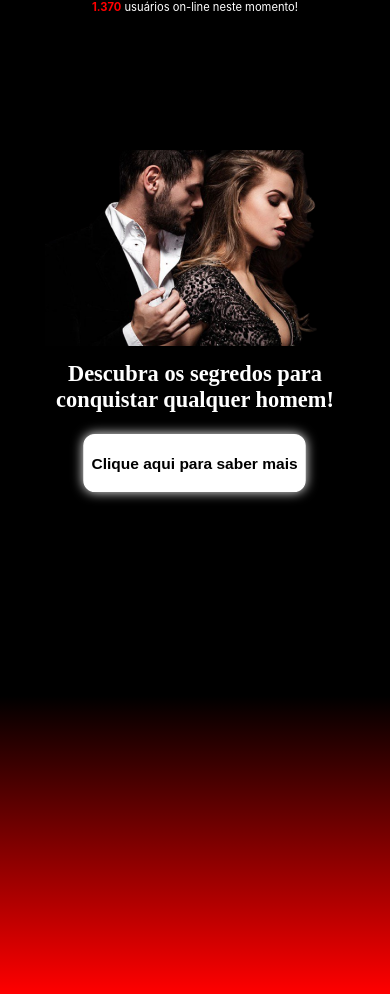
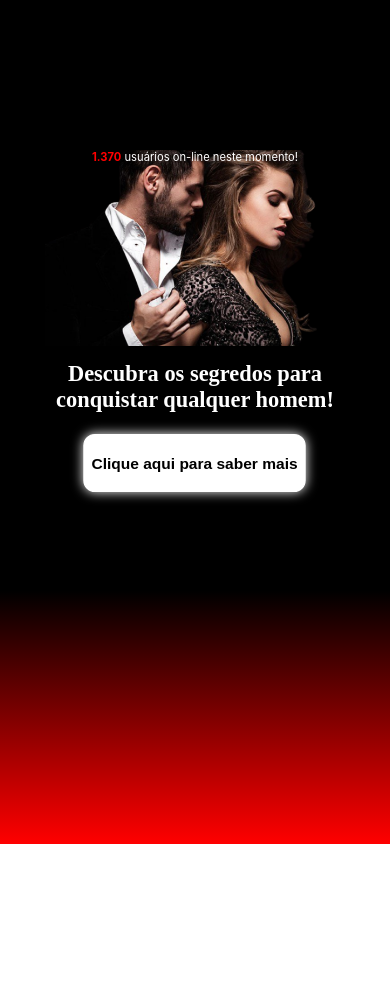
Before and after one commit to 19842022/relacioneja, a React (Vite) app: page / in a window 390 px wide. After the commit the page ends 844 px from the top, so only its background shows below. Built offline with nearby package versions, Linux system fonts and the light colour scheme; a web font is replaced by a local one.

Commit message:
Update style.css

```diff
--- a/src/pages/Home/style.css
+++ b/src/pages/Home/style.css
@@ -22,7 +22,7 @@ height: 100vh;
         flex:0;
         min-width: 300px;
         height: 100%;
-        margin-top: 150px;
+        padding-top: 150px;
 
     }
     .content-page-home{
@@ -112,7 +112,7 @@ height: 100vh;
    }
    .rodape{
        position:absolute;
-     top: 0;
+     top: 150px;
        height: 30px;
        max-width: 300px;
        color: white;
```
